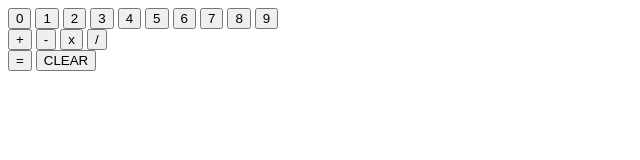
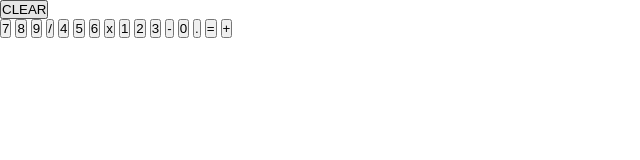
Before and after one commit to GXRMANIA/calculator, a plain HTML site: page index.html in a window 1280 px wide. Shown: the whole page, without its empty margins (0-640 px from the left). Drawn offline with Linux system fonts and the light colour scheme.

Commit message:
added dot button

```diff
--- a/app.js
+++ b/app.js
@@ -7,8 +7,7 @@ let operatorPressed = false;
 let operatorSign = null; // will be "+", "-" and so on
 let operator = null; // will be "add", "subtract" and so on
 
-const digitsContainer = document.querySelector(".digits-container");
-const digits = digitsContainer.querySelectorAll("button");
+const digits = document.querySelectorAll(".digit");
 digits.forEach(digit => {
     digit.addEventListener("click", (e) => {
 
@@ -35,8 +34,20 @@ digits.forEach(digit => {
     })
 })
 
-const operatorsContainer = document.querySelector(".operators-container");
-const operators = operatorsContainer.querySelectorAll("button");
+const dotBtn = document.querySelector(".dot");
+dotBtn.addEventListener("click", () => {
+    if(operatorPressed && secNum.length != 0 && !secNum.includes(".")) {
+        secNum.push(".")
+        display.textContent = firstNum.join("") + " " + operatorSign + " " + secNum.join("");
+    } else if(firstNum.length != 0 && !firstNum.includes(".") && resNum.length == 0) {
+        firstNum.push(".")
+        display.textContent = firstNum.join("")
+    }
+
+
+})
+
+const operators = document.querySelectorAll(".operator");
 operators.forEach(operatorBtn => {
     operatorBtn.addEventListener("click", (e) => {
         if(firstNum.length == 0) return; //if there is no number on screen deactivate btn
--- a/index.html
+++ b/index.html
@@ -10,31 +10,30 @@
 <body>
 
     <div class="calculator-container">
-        <div class="digits-container">
-            <button class="zero">0</button>
-            <button class="one">1</button>
-            <button class="two">2</button>
-            <button class="three">3</button>
-            <button class="four">4</button>
-            <button class="five">5</button>
-            <button class="six">6</button>
-            <button class="seven">7</button>
-            <button class="eight">8</button>
-            <button class="nine">9</button>
+
+        <button class="clear">CLEAR</button>
+        <div class="display"></div>
+
+        <div class="calculator-buttons">
+            <button class="digit">7</button>
+            <button class="digit">8</button>
+            <button class="digit">9</button>
+            <button value="divide" class="operator divide">/</button>
+            <button class="digit">4</button>
+            <button class="digit">5</button>
+            <button class="digit">6</button>
+            <button value="multiply" class="operator multiply">x</button>
+            <button class="digit">1</button>
+            <button class="digit">2</button>
+            <button class="digit">3</button>
+            <button value="subtract" class="operator subtract">-</button>
+            <button class="digit">0</button>
+            <button class="dot">.</button>
+            <button class="equals">=</button>
+            <button value="add" class="operator add">+</button>
         </div>
-        <div class="operators-container">
-            <button value="add" class="add">+</button>
-            <button value="subtract" class="subtract">-</button>
-            <button value="multiply" class="multiply">x</button>
-            <button value="divide" class="divide">/</button>
-        </div>
-        <div class="buttons">
-            <button class="equals">=</button>
-            <button class="clear">CLEAR</button>
-        </div>
-        <div class="display-container">
-            <div class="display"></div>
-        </div>
+
+
     </div>
 
     <script src="app.js"></script>
--- a/style.css
+++ b/style.css
@@ -0,0 +1,4 @@
+* {
+    padding: 0px;
+    margin: 0px;
+}
```
